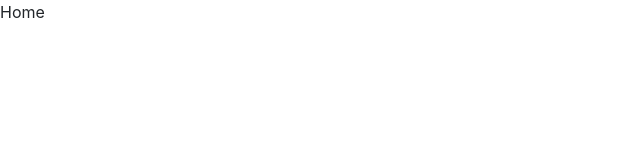
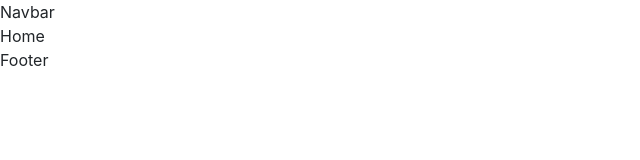
Before and after one commit to Alsaheem/loanith-landing, a React (Create React App) app: page / in a window 1280 px wide. Shown: the top 160 px of the page, without its empty margins (0-640 px from the left). Built offline with nearby package versions, Linux system fonts and the light colour scheme.

Commit message:
updtes with layout

```diff
--- a/src/components/Footer/Footer.tsx
+++ b/src/components/Footer/Footer.tsx
@@ -1,7 +1,7 @@
 import React from 'react'
 
 const Footer = () => {
-  return
+  return<div className="">Footer</div>
 }
 
 export default Footer;
--- /dev/null
+++ b/src/components/Layout/Layout.tsx
@@ -0,0 +1,13 @@
+import React from 'react'
+import Navbar from '../Navbar/Navbar'
+import Footer from '../Footer/Footer'
+
+export default function Layout(props:any) {
+    return (
+        <div>
+            <Navbar/>
+            {props.children}
+            <Footer/>
+        </div>
+    )
+}
--- a/src/pages/Home/Home.tsx
+++ b/src/pages/Home/Home.tsx
@@ -1,7 +1,12 @@
-import React from 'react'
+import React from "react";
+import Layout from "../../components/Layout/Layout";
 
 const Home = () => {
-  return <div className="">Home</div>
-}
+  return (
+    <div className="">
+      <Layout>Home</Layout>
+    </div>
+  );
+};
 
 export default Home;
--- a/src/pages/WhyRosabon/WhyLoanith.tsx
+++ b/src/pages/WhyRosabon/WhyLoanith.tsx
@@ -1,7 +1,12 @@
 import React from "react";
+import Layout from "../../components/Layout/Layout";
 
 const WhyLoanith = () => {
-  return <div className="">Why</div>
+  return (
+    <div className="">
+      <Layout>Why Loanith</Layout>
+    </div>
+  );
 };
 
 export default WhyLoanith;
```
Also changed, not shown: src/components/Layout/Layout.css (added).
